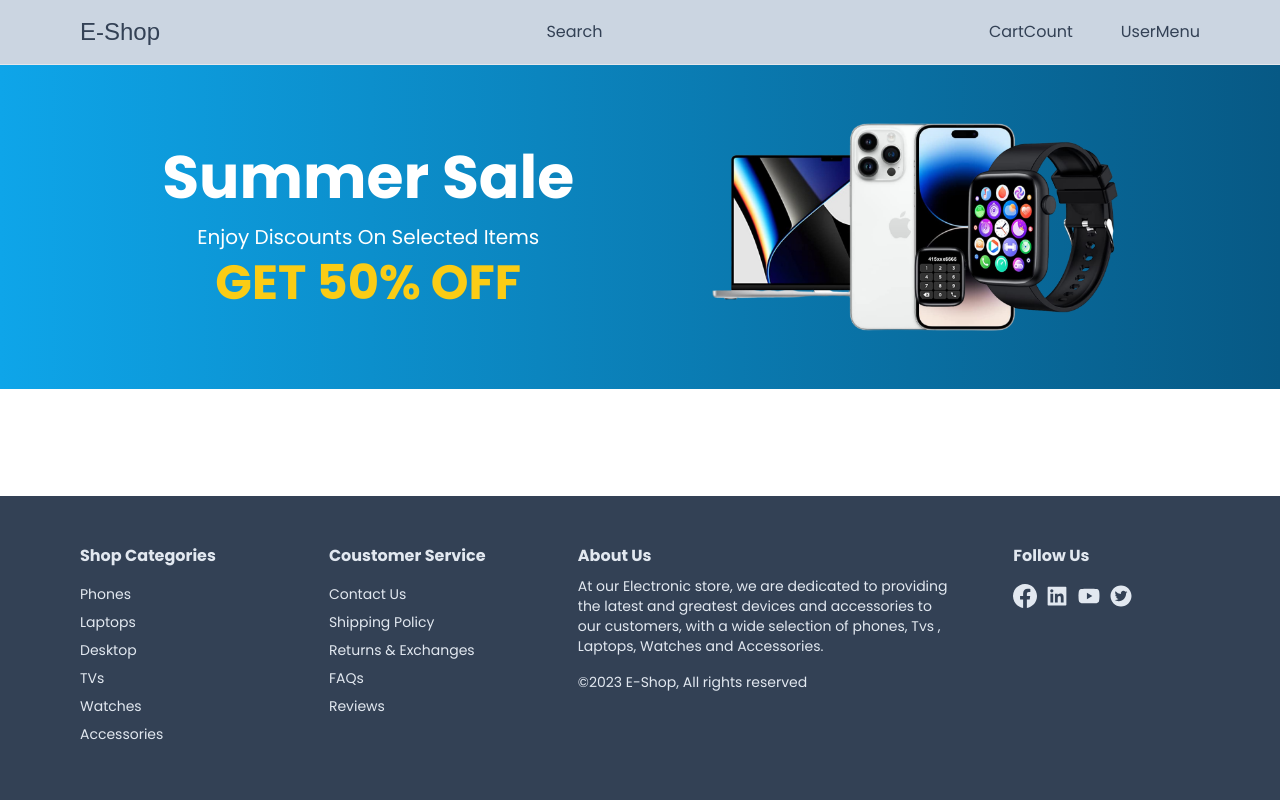
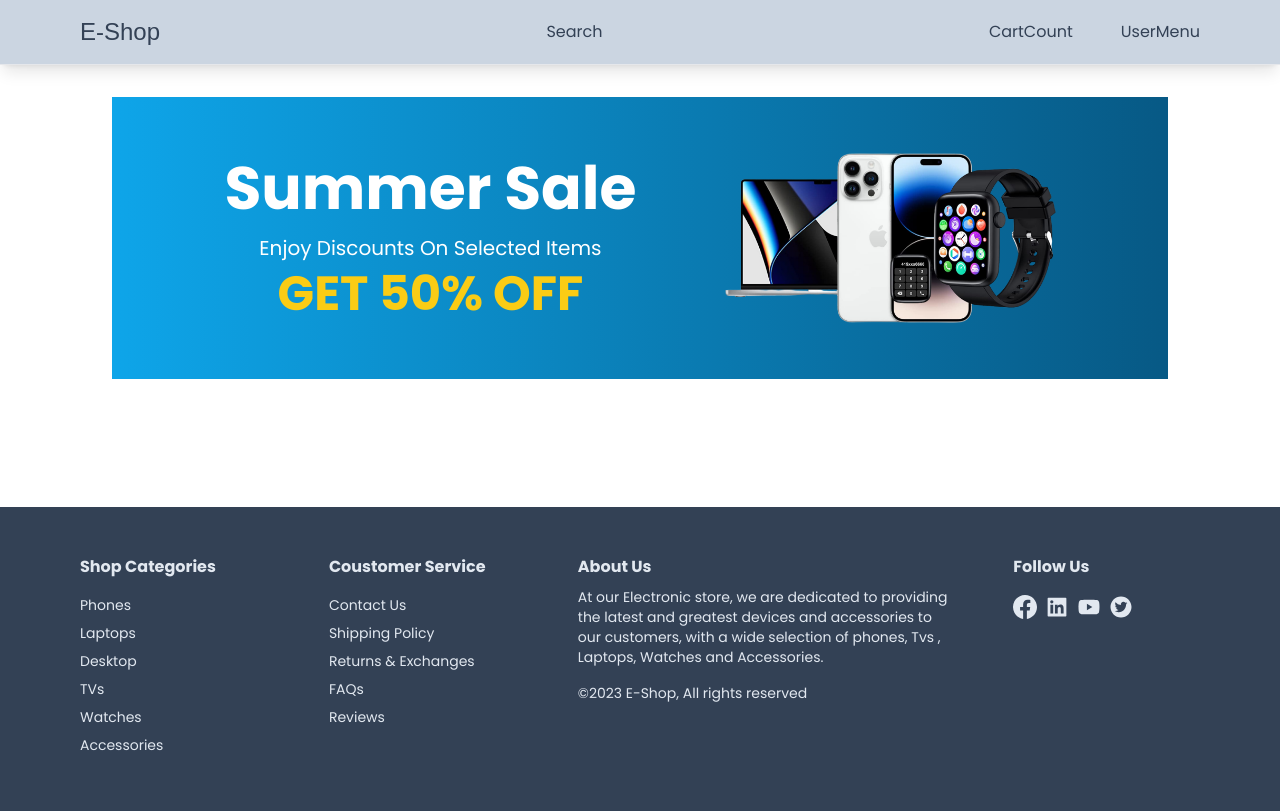
Before and after one commit to Ankit7rma/Ecommerce_web, a Next.js app: page / in a window 1280 px wide. Built offline with nearby package versions, Linux system fonts and the light colour scheme; a web font is replaced by a local one.

Commit message:
Home Banner Added in Page

```diff
--- a/app/page.tsx
+++ b/app/page.tsx
@@ -1,9 +1,14 @@
+import Container from "./components/Container";
 import HomeBanner from "./components/HomeBanner";
 
 export default function Home() {
   return (
-    <div>
-      <HomeBanner/>
-    </div>
+    <div className="p-8">
+<Container>
+  <div>
+  <HomeBanner/>
+
+  </div>
+  </Container>    </div>
   )
 }
```
